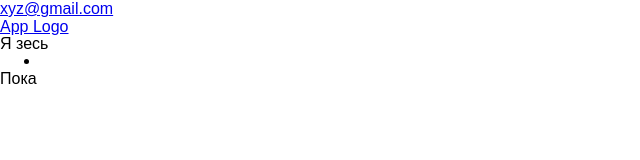
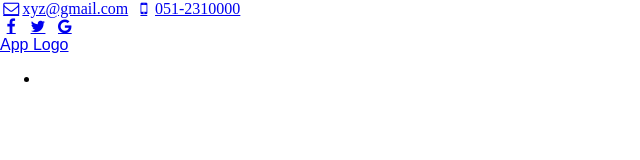
Before and after one commit to Evgeniya2709/Sait-dlya-mobilnogo-prilozheniya, a plain HTML site: page index.html in a window 1280 px wide. Shown: the top 160 px of the page, without its empty margins (0-640 px from the left). Drawn offline with Linux system fonts and the light colour scheme; files whose address does not match are found by name.

Commit message:
добавила иконки на страницу

```diff
--- a/index.html
+++ b/index.html
@@ -17,7 +17,13 @@
     <header>
         <section>
             <div>
-                <a href="#">xyz@gmail.com</a>
+                <a class="icon-searchmail-1" href="#">xyz@gmail.com</a>
+                <a class="icon-searchmobile" href="#">051-2310000</a>
+            </div>
+            <div>
+                <a class="icon-searchfacebook-1" href="#"></a>
+                <a class="icon-searchtwitter" href="#"></a>
+                <a class="icon-searchgoogle" href="#"></a>
             </div>
 
         </section>
@@ -33,7 +39,7 @@
             </nav>
         </section>
     </header>
-    <main>Я зесь</main>
-    <footer>Пока</footer>
+    <main></main>
+    <footer></footer>
 </body>
 </html>
```
